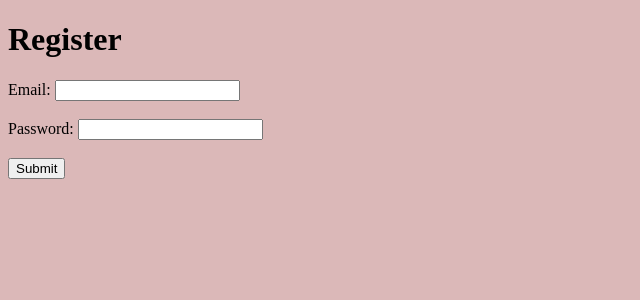
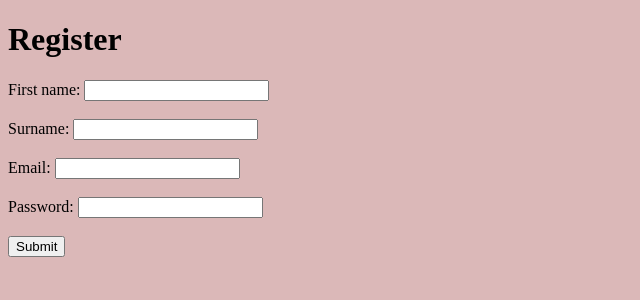
Before and after one commit to maximus1108/exercise-assistant, a React app: page /register in a window 1280 px wide. Shown: the top 300 px of the page, without its empty margins (0-640 px from the left). Built offline with nearby package versions, Linux system fonts and the light colour scheme.

Commit message:
add inputs for name on register form and remove dob from user model

```diff
--- a/src/client/App/Pages/Register/Register.js
+++ b/src/client/App/Pages/Register/Register.js
@@ -36,6 +36,14 @@ class Register extends Component {
             <Fragment>
                 <h1>Register</h1>
                 <form onSubmit={this.handleFormSubmit}>
+                    <label htmlFor="firstname">First name:  </label>
+                    <input type="text" id="firstname" name="firstname"/>
+                    <br />
+                    <br />
+                    <label htmlFor="surname">Surname:  </label>
+                    <input type="text" id="surname" name="surname"/>
+                    <br />
+                    <br />
                     <label htmlFor="email">Email:  </label>
                     <input type="text" id="email" name="email"/>
                     <br />
```
Also changed, not shown: src/server/api/models/User.js (+4 -4 lines).
